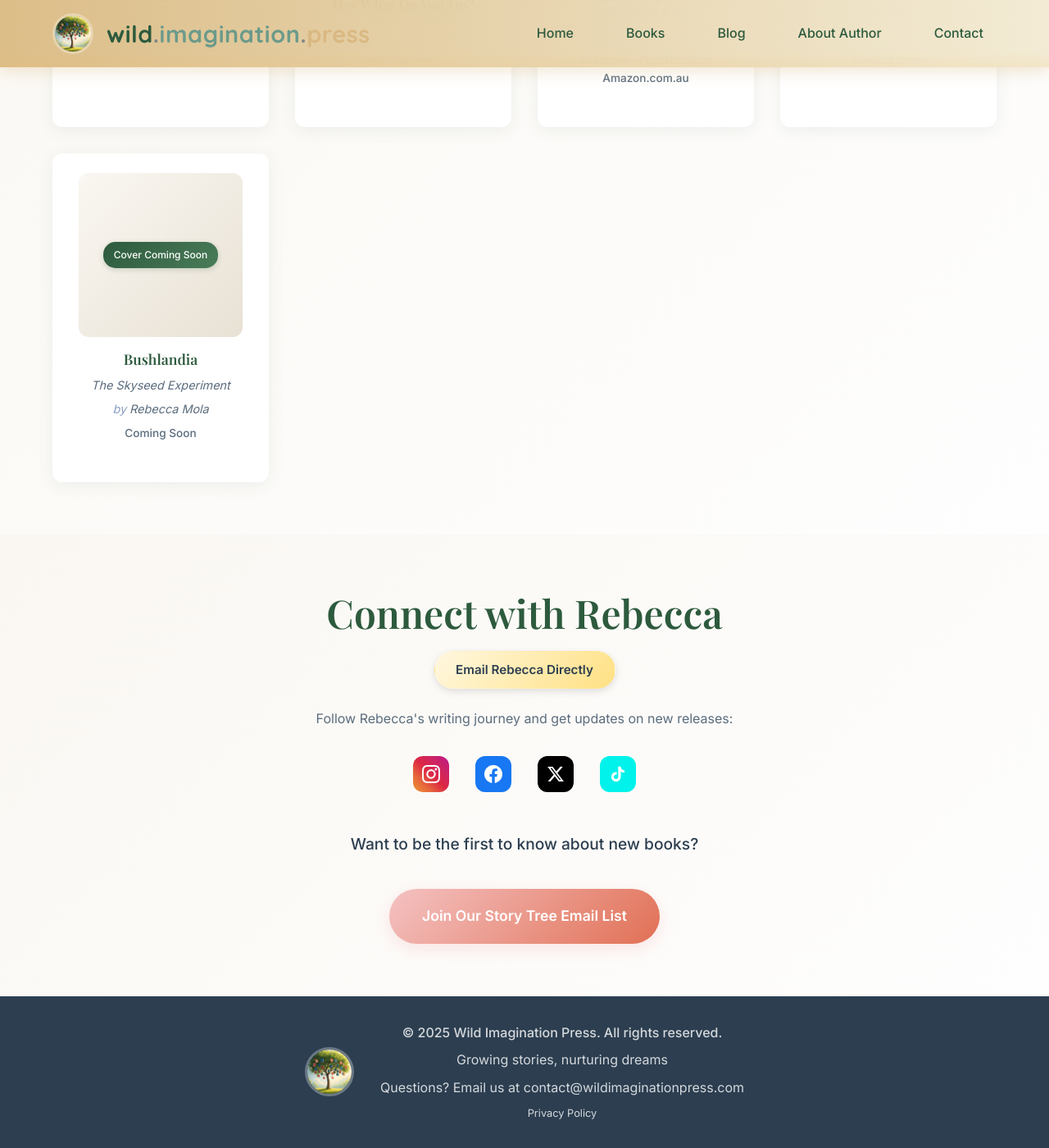
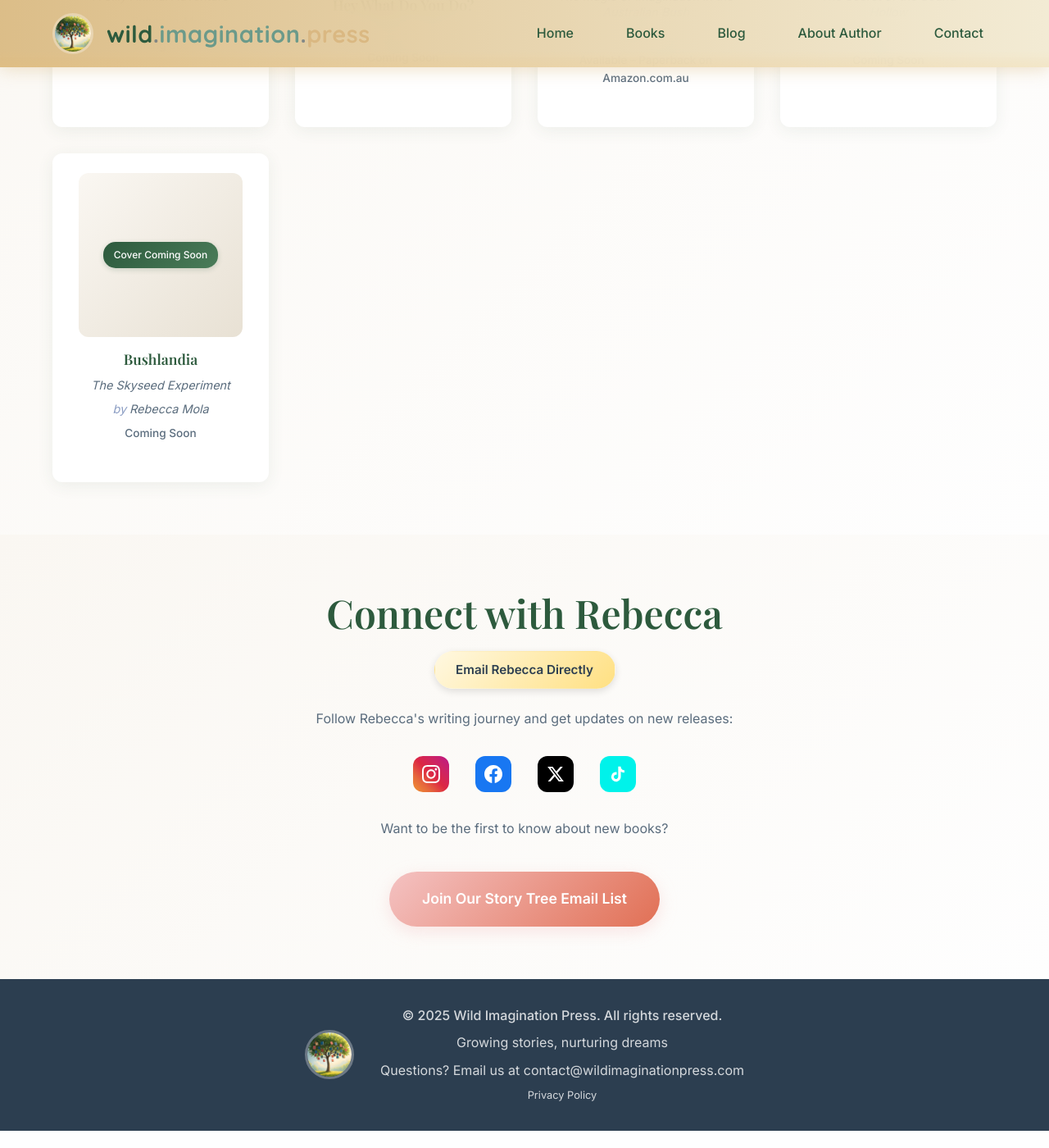
Before and after one commit to lichner/wildimaginationpress, a Jekyll site: the page built from author.html, in a window 1280 px wide and 1400 px high, scrolled down 2433 px. Shown: the whole window at 82% size. Built offline with Jekyll 4.4.1, drawn with Linux system fonts in a browser that asks for light colours; after the commit the page ends 3812 px from its top, so only the background shows below that.

Commit message:
Styling changes

```diff
--- a/assets/css/main.scss
+++ b/assets/css/main.scss
@@ -961,7 +961,8 @@ blockquote {
   a {
     color: #ffffff;
     text-decoration: underline;
-    font-weight: 500;
+    font-weight: 400;
+    font-size: inherit; // match surrounding paragraph text size
   }
 }
 
@@ -2930,9 +2931,9 @@ ul + .book-preview-images {
 
   .cta-text {
     margin-top: 3rem;
-    font-size: 1.2rem;
-    color: var(--text-dark);
-    font-weight: 500;
+    font-size: 1.1rem;          // match intro paragraph size
+    color: var(--text-medium);  // match intro color
+    font-weight: 400;           // normal weight like intro
   }
 }
 
--- a/author.html
+++ b/author.html
@@ -160,7 +160,7 @@ permalink: /author/
       </div>
     </div>
 
-    <p class="cta-text">Want to be the first to know about new books?</p>
+    <p>Want to be the first to know about new books?</p>
     <a href="/#contact" class="cta-button">Join Our Story Tree Email List</a>
   </div>
 </section>
```
